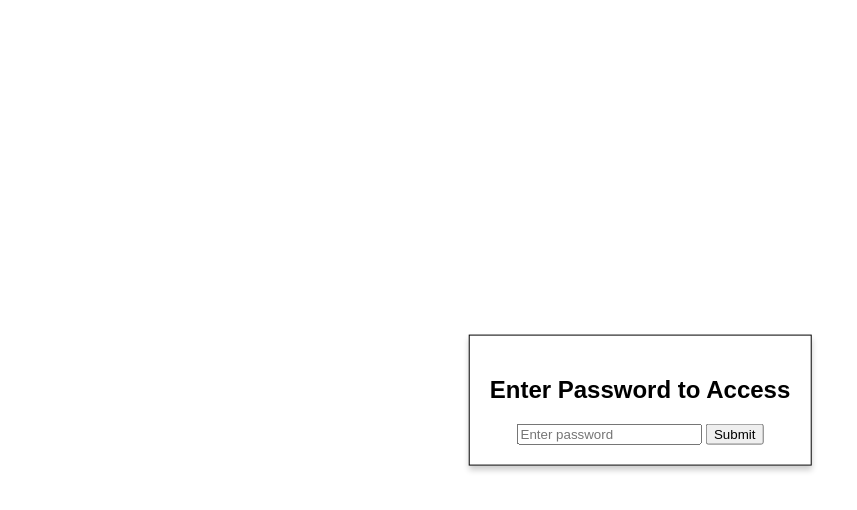
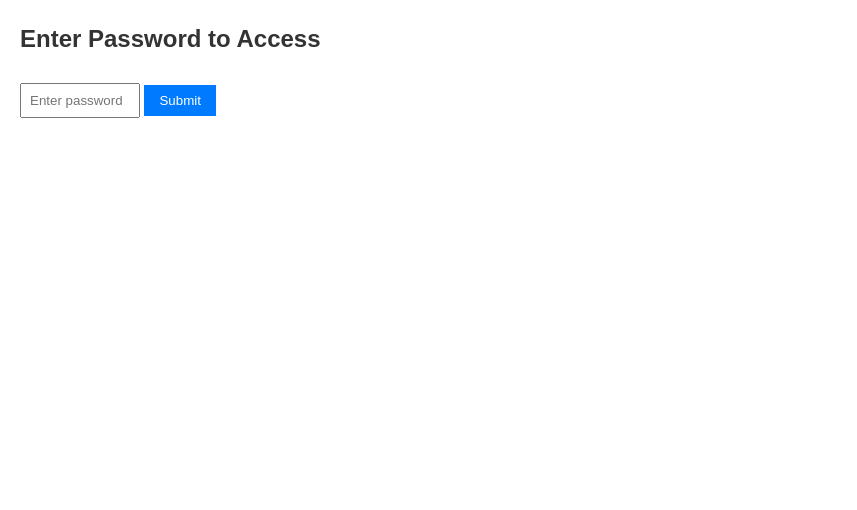
Before and after one commit to zirconium997/formation, a plain HTML site: page index.html in a window 1280 px wide. Shown: the whole page, without its empty margins (0-857 px from the left). Drawn offline with Linux system fonts and the light colour scheme.

Commit message:
Update style.css

```diff
--- a/style.css
+++ b/style.css
@@ -1,41 +1,49 @@
-#password-prompt {
-  position: fixed;
-  top: 50%;
-  left: 50%;
-  transform: translate(-50%, -50%);
-  text-align: center;
-  background-color: white;
-  border: 1px solid black;
-  padding: 20px;
-  box-shadow: 0px 4px 6px rgba(0, 0, 0, 0.2);
-  z-index: 1000;
+body {
+  font-family: Arial, sans-serif;
+  margin: 20px;
+  line-height: 1.6;
 }
 
-#main-content {
-  text-align: center;
-  padding: 20px;
-}
-body {
-    font-family: Arial, sans-serif;
-    margin: 20px;
-    padding: 20px;
+h1, h2, h3 {
+  color: #333;
 }
 
-form {
-    margin-bottom: 20px;
+input {
+  padding: 8px;
+  margin: 5px 0;
+  width: 100px;
 }
 
-.grid {
-    display: grid;
-    grid-template-columns: repeat(8, 1fr); /* 8 columns */
-    gap: 5px;
-    margin-top: 20px;
+button {
+  padding: 8px 15px;
+  background-color: #007bff;
+  color: #fff;
+  border: none;
+  cursor: pointer;
 }
 
-.cell {
-    padding: 10px;
-    border: 1px solid #ddd;
-    text-align: center;
-    background-color: #f9f9f9;
-    font-weight: bold;
+button:hover {
+  background-color: #0056b3;
 }
+
+.input-group {
+  margin-bottom: 10px;
+}
+
+#grid-output {
+  margin-top: 20px;
+}
+
+table {
+  border-collapse: collapse;
+  width: 100%;
+}
+
+table, td {
+  border: 1px solid black;
+}
+
+td {
+  text-align: center;
+  padding: 10px;
+}
```
